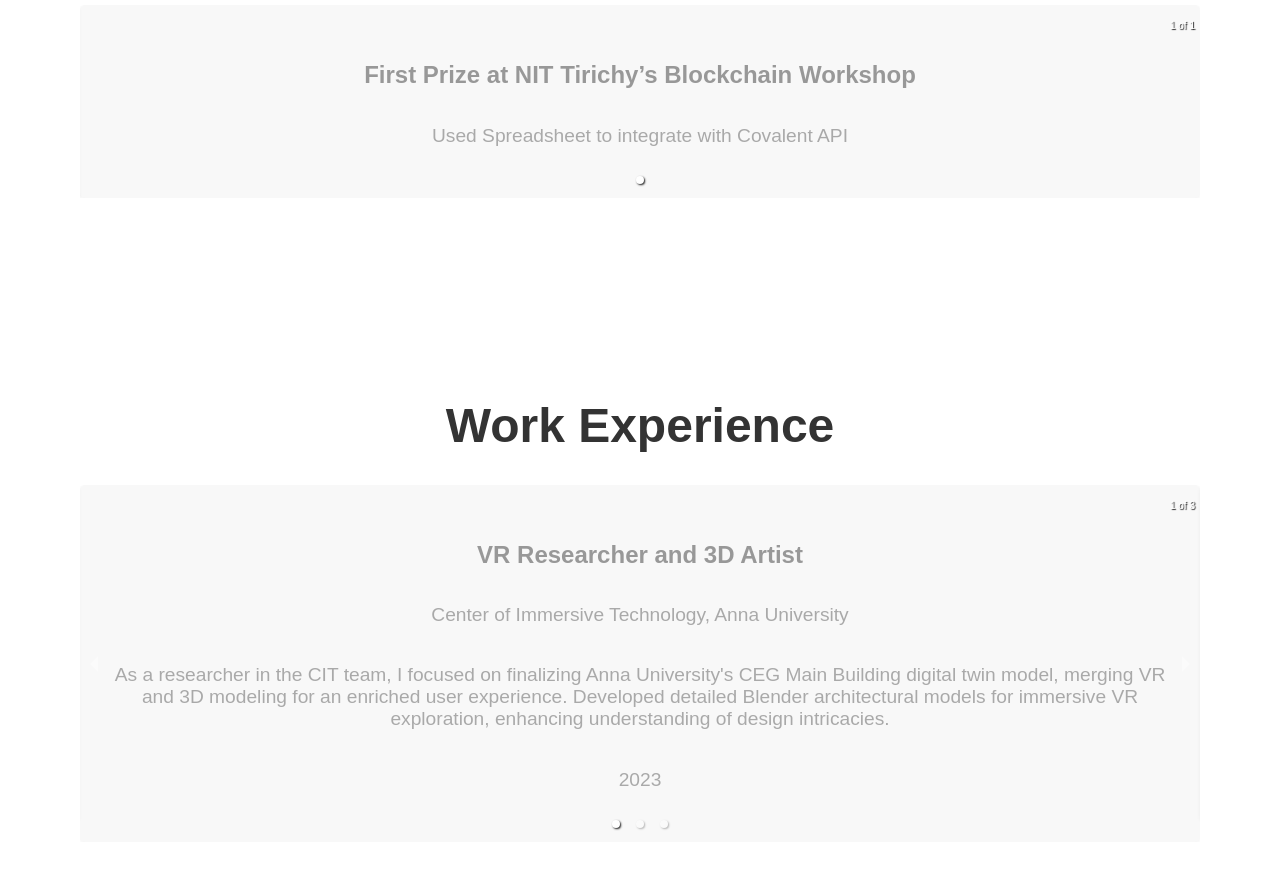
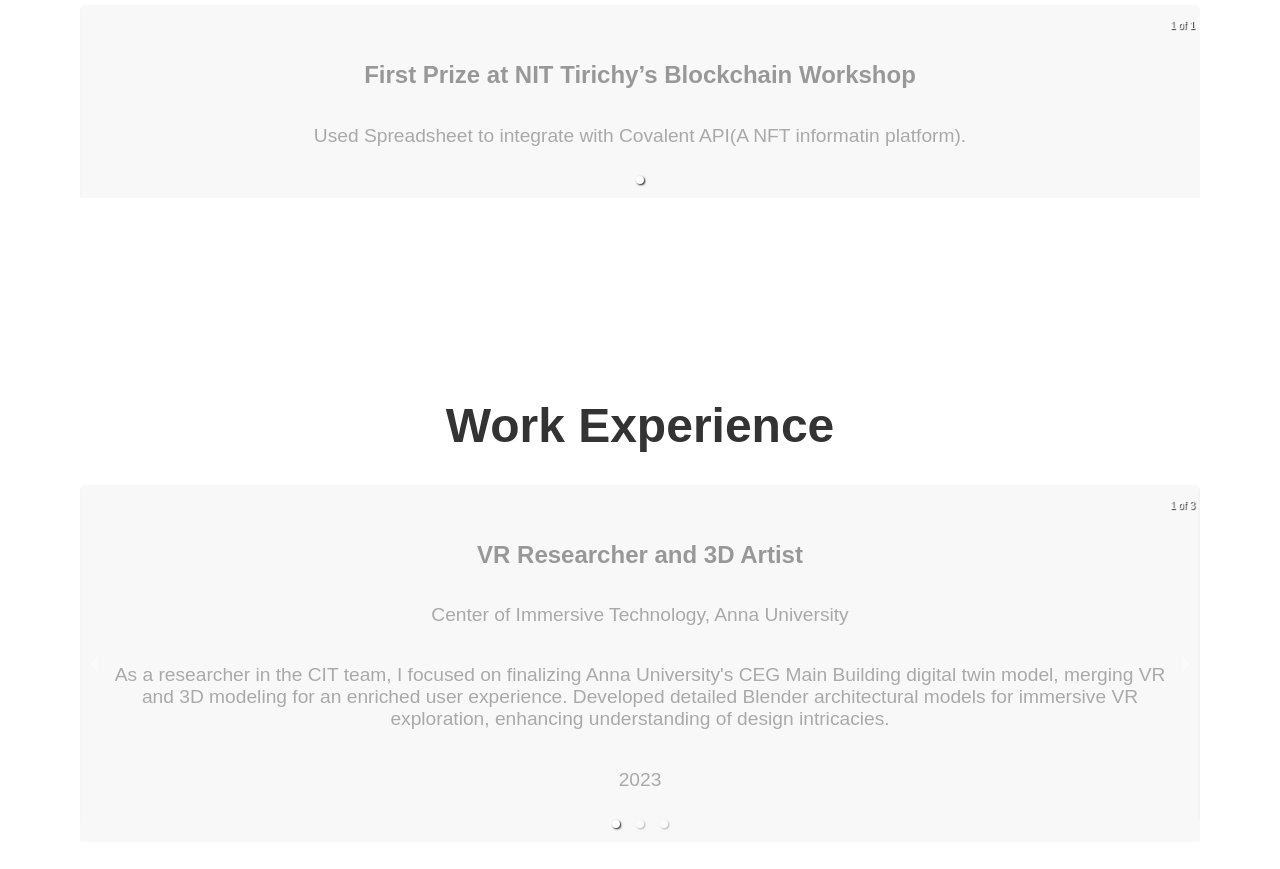
Before and after one commit to loki52501/lkslokesh.github.io, a React (Create React App) app: page / in a window 1280 px wide. Shown: the part 2340-3209 px from the top of the page. Built offline with nearby package versions, Linux system fonts and the light colour scheme; grey boxes are pictures that could not be loaded.

Commit message:
small cahgne

```diff
--- a/src/components/Awards.js
+++ b/src/components/Awards.js
@@ -8,7 +8,7 @@ const Awards = () => {
   const awards = [
     {
       title: 'First Prize at NIT Tirichy’s Blockchain  Workshop',
-      description: 'Used Spreadsheet to integrate with Covalent API ',
+      description: 'Used Spreadsheet to integrate with Covalent API(A NFT informatin platform).',
       image: 'award1.jpg'
     }
   ];
```
Also changed, not shown: public/manifest.json.
